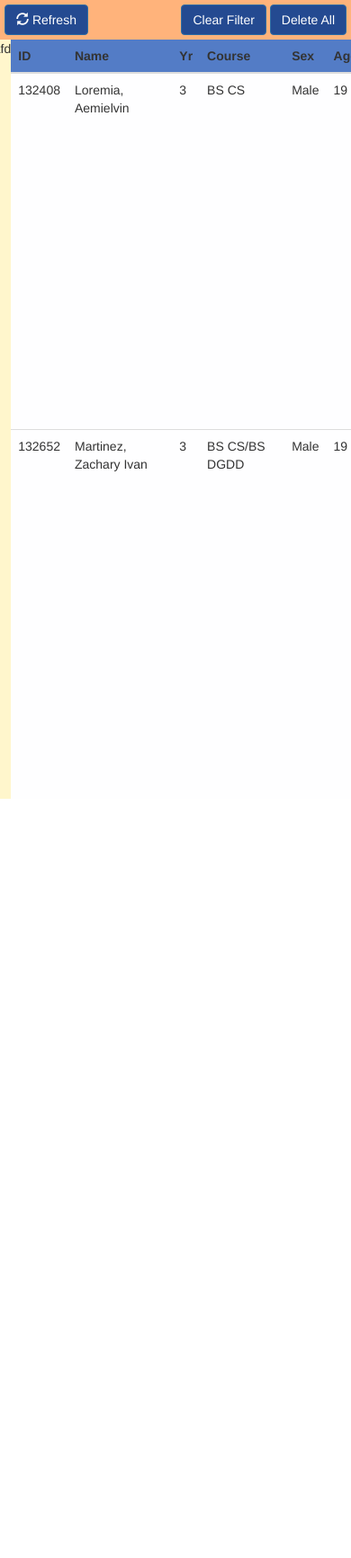
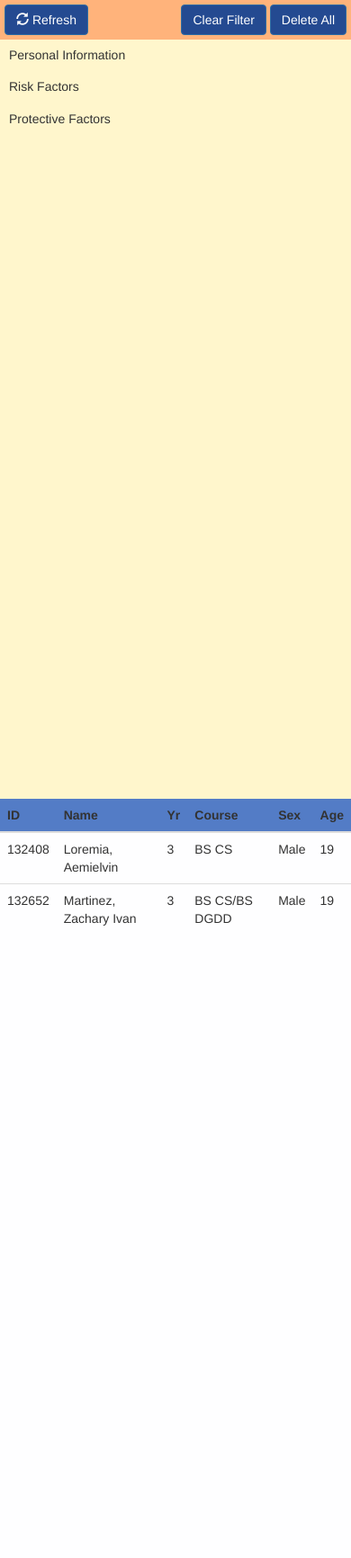
Before and after one commit to erocrizs/Student-Risk-Monitoring-System, a PHP site: page /search-profiles.html in a window 390 px wide; the page is wider, and only the part inside the window is pictured. Shown: that part at 90% size. Before the commit the page ends 888 px from the top of that part, so only its background shows below. Run offline with PHP 8.4, Linux system fonts and the light colour scheme.

Commit message:
Add dropdown list on filter side bar

```diff
--- a/res/css/content-styles.css
+++ b/res/css/content-styles.css
@@ -6,31 +6,26 @@ body {
 .result-box, .filter-bar {
 	height: 100vh;
 	box-sizing: border-box;
+	overflow-y: scroll;
+	padding: 0px;
 }
 
 .result-box {
-	flex-grow: 2;
 	background-color: #FEFEFF;
-
-	display: flex;
-	justify-content: center;
+	padding: 0px;
 }
 
 .filter-bar {
 	background-color: #FFF6CC;
-	flex-grow: 1;
 }
 
 .UIBody {
-	display: flex;
-	justify-content: space-between;
 	padding top: 0px;
+	margin: 0px;
 }
 
 .table {
 	width: 100%;
-	margin-right: auto;
-	margin-left: auto;
 }
 
 .table th {
@@ -53,3 +48,25 @@ body {
 .danger-buttons {
 	float: right;
 }
+
+.filter-bar li {
+	list-style-type: none;
+	padding-left: 10px;
+}
+
+.filter-bar ul {
+	padding-left: 0px;
+}
+
+.filter-bar h5 {
+	margin-left: -10px;
+	padding-left: 10px;
+	margin-top: 0px;
+	margin-bottom: 0px;
+	padding-top: 10px;
+	padding-bottom: 10px;
+}
+
+.filter-bar h5:hover{
+	background-color: #FFDA39;
+}
--- /dev/null
+++ b/res/js/content.js
@@ -0,0 +1,22 @@
+$(document).ready(function() {
+	$(".filters").hide();
+
+	var category_clicked = [false, false, false];
+	var category_name = ["Personal Information", "Risk Factors", "Protective Factors"];
+	var category_children = [".p-i-filter", ".r-f-filter", ".p-f-filter"];
+	$(".filter-bar h5").click(function() {
+		var text = $(this).text();
+		for(var i=0; i<3; i++)
+		{
+			if(text===category_name[i])
+			{
+				if(category_clicked[i])
+					$(category_children[i]).hide();
+				else
+					$(category_children[i]).show();
+
+				category_clicked[i] = !category_clicked[i];
+			}
+		}
+	});
+});
--- a/search-profiles.html
+++ b/search-profiles.html
@@ -8,6 +8,7 @@
 
 		<script src="res/js/jquery-2.1.4.min.js"></script>
 		<script src="res/js/bootstrap.min.js"></script>
+		<script src="res/js/content.js"></script>
 	</head>
 
 	<body>
@@ -26,10 +27,65 @@
 			</button>
 		</div>
 		<div class="row UIBody">
-			<div class="filter-bar">
-				dafd
+
+			<div class="filter-bar col-sm-3">
+				<ul class="category">
+					<li>
+						<h5>Personal Information</h5>
+						<ul class="filters p-i-filter">
+							<li>Name</li>
+							<li>ID Number</li>
+							<li>Year Level</li>
+							<li>Course</li>
+							<li>Gender</li>
+							<li>Birthday</li>
+							<li>Age</li>
+							<li>Scholar</li>
+							<li>Dormer</li>
+							<li>Current Status</li>
+							<li>LoA and Withdrawals</li>
+							<li>QPI</li>
+						</ul>
+					</li>
+
+					<li>
+						<h5>Risk Factors</h5>
+						<ul class="filters r-f-filter">
+							<li>Level of Depression</li>
+							<li>Level of Anxiety</li>
+							<li>Suicidal Behavior</li>
+							<li>Mental Disorder/Diagnosis</li>
+							<li>History of Alcohol/Substance Use</li>
+							<li>Feeling of Hopelessness</li>
+							<li>History of Trauma or Abuse</li>
+							<li>Major Physical Illness</li>
+							<li>Past Suicidal Acts/Self-Harm</li>
+							<li>Family History of Suicide</li>
+							<li>Family History of Mental Health</li>
+							<li>Presence of Stressful Life Event</li>
+							<li>Relational or Social Loss</li>
+							<li>Access to Lethal Means</li>
+							<li>Disciplinary Cases</li>
+							<li>Family Structure</li>
+							<li>Sexual Orientation</li>
+						</ul>
+					</li>
+
+
+					<li>
+						<h5>Protective Factors</h5>
+						<ul class="filters p-f-filter">
+							<li>Social Support</li>
+							<li>Spirituality</li>
+							<li>Coping Skills</li>
+							<li>Presence of Clinical Support for Mental and Health Disorder</li>
+						</ul>
+					</li>
+				</ul>
+				<br / > <br / > <br / >
 			</div>
-			<div class="result-box">
+
+			<div class="result-box col-sm-9">
 				<table class="table table-hover">
 					<thead>
 						<th>ID</th>
@@ -59,6 +115,7 @@
 					</tbody>
 				</table>
 			</div>
+
 		</div>
 	</body>
 </html>
```
